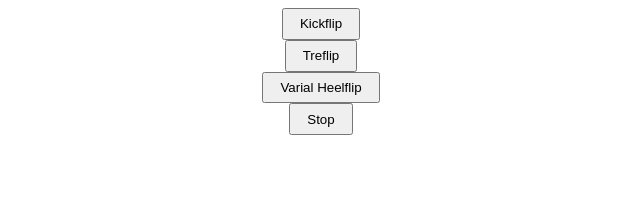
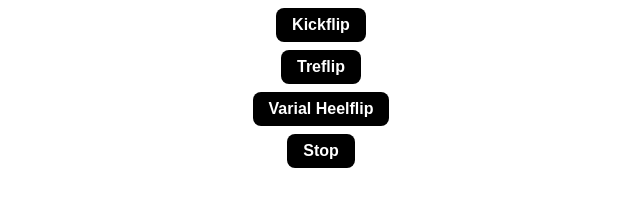
Before and after one commit to DHBW-FN-TIT20/Skateboard, a website built with Vite: page index.html in a window 1280 px wide. Shown: the whole page, without its empty margins (319-959 px from the left). Built offline with nearby package versions, Linux system fonts and the light colour scheme.

Commit message:
:lipstick: New Buttondesign

```diff
--- a/style.css
+++ b/style.css
@@ -1,10 +1,28 @@
 
 button{
-    margin:0 auto;
-    padding: 0.4rem 1rem;
-    display: block;
+    font-size: 1rem;    /* Schriftgröße der Buttons = Standardschriftgröße im Browser*/
+    font-weight: bold;  /* Schriftart der Buttons = Standardschriftgröße fett*/
+    cursor:pointer;     /* Mauszeiger ändert sich wenn dieser über den Buttons steht */
+    padding: 0.5em 1em; /* Vertikale Horizontale ==> Größe und Abstand des Rahmens (jedes Buttens) richtet sich nach der Schriftgröße*/
+
+    display: block;     /* Anordnung der Buttons*/
+    margin:0.5em auto;  /* Zentrierung der Buttons (auto), Horizontal-Abstand 0,5em*/
+
+
+    background-color:rgb(0, 0, 0);   /* Hintergrundfarbe der Buttons*/
+    color:white;                     /* Schriftfarbe der Buttons*/
+    border:none;                       /* keinen Rahmen*/
+    border-radius: 0.5em;              /* Radius Buttonrand/Grenze */
+}
+
+Button:hover {                          /* Hover-Effekt ==> Button ändert Design wenn der Cursor drüber steht*/
+    color:rgb(0, 0, 0);               /* Schriftfarbe der Buttons*/
+    background-color:white;           /* Hintergrundfarbe der Buttons*/
+    padding: 0.3em 0.8em;               /*Vertikale Horizontale ==> Größe und Abstand des Rahmens (jedes Buttens) richtet sich nach der Schriftgröße*/
+    border: 0.2em solid rgb(0, 0, 0); /* Rand: 2Pixel, eine Linie, Schwarz*/
+    border-radius: 0.5em;               /* Radius Buttonrand/Grenze */
+}
+
+.animationButtons {
 
 }
-
-.animationButtons{
-}
```
